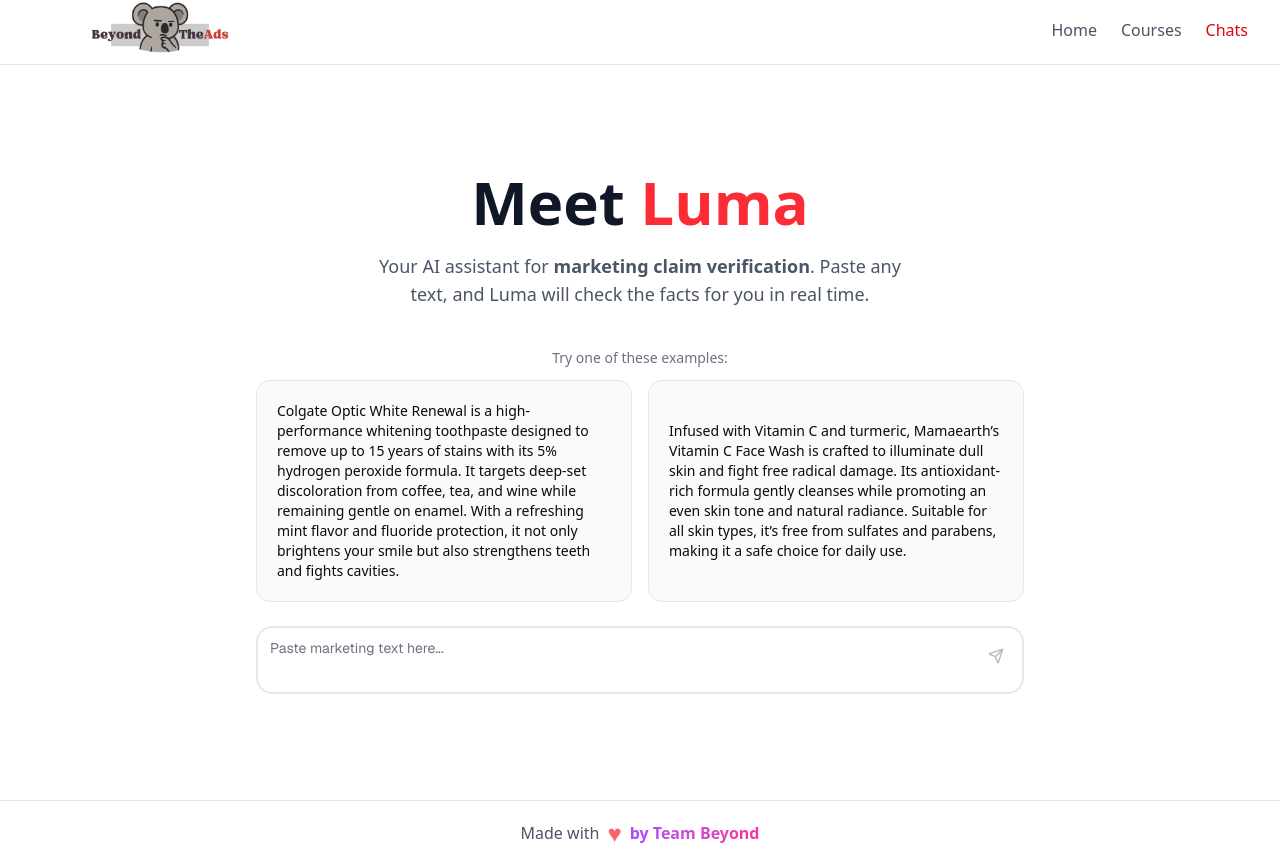
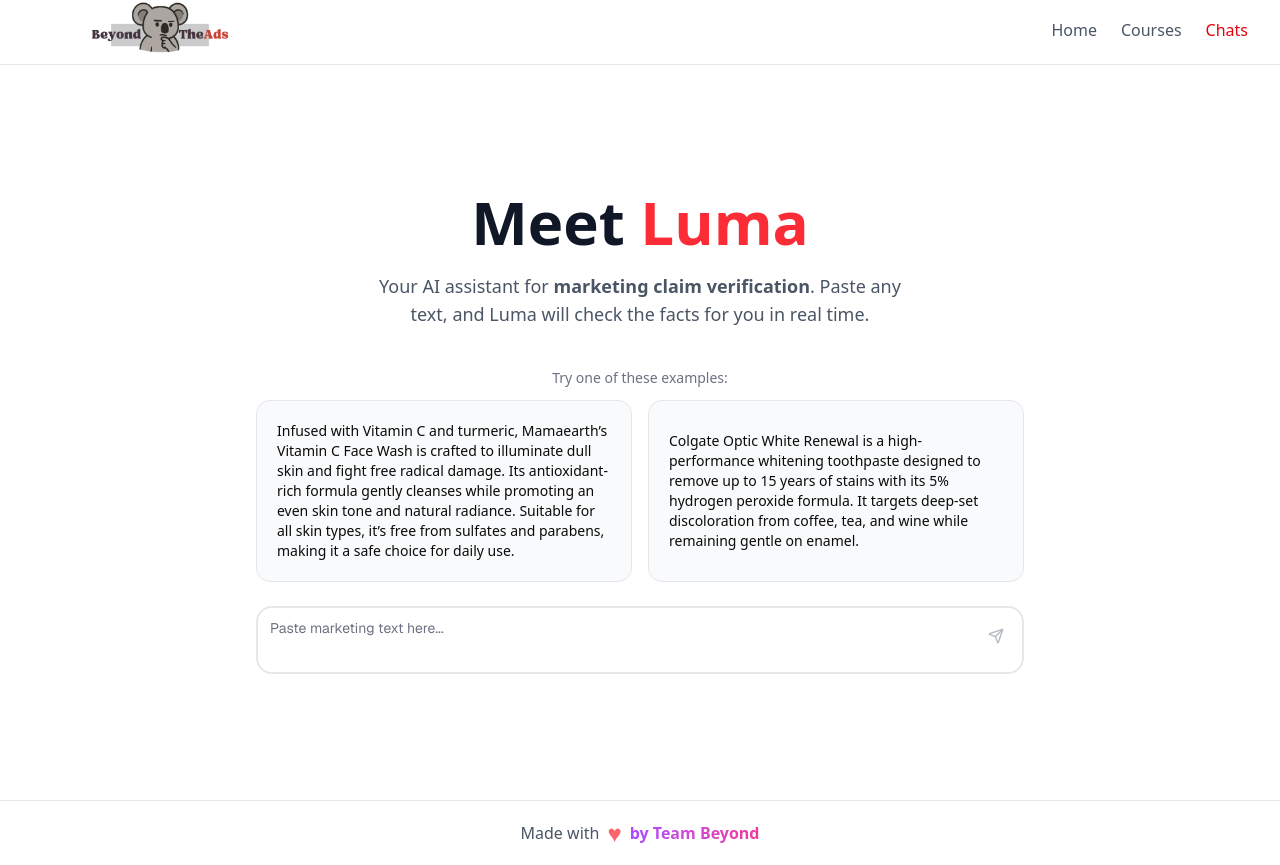
Before and after one commit to blaze-000/UNESCO, a Next.js app in the folder frontend/: page /chats in a window 1280 px wide. Built offline with nearby package versions, Linux system fonts and the light colour scheme.

Commit message:
Chat Box

```diff
--- a/frontend/src/app/chats/page.tsx
+++ b/frontend/src/app/chats/page.tsx
@@ -25,8 +25,9 @@
 const BACKEND_URL = "https://rishi-kesh-00-luma.hf.space/";
 
 const EXAMPLE_PROMPTS = [
-  "Colgate Optic White Renewal is a high-performance whitening toothpaste designed to remove up to 15 years of stains with its 5% hydrogen peroxide formula. It targets deep-set discoloration from coffee, tea, and wine while remaining gentle on enamel. With a refreshing mint flavor and fluoride protection, it not only brightens your smile but also strengthens teeth and fights cavities.",
   "Infused with Vitamin C and turmeric, Mamaearth’s Vitamin C Face Wash is crafted to illuminate dull skin and fight free radical damage. Its antioxidant-rich formula gently cleanses while promoting an even skin tone and natural radiance. Suitable for all skin types, it’s free from sulfates and parabens, making it a safe choice for daily use.",
+  "Colgate Optic White Renewal is a high-performance whitening toothpaste designed to remove up to 15 years of stains with its 5% hydrogen peroxide formula. It targets deep-set discoloration from coffee, tea, and wine while remaining gentle on enamel.",
+
 ];
 
 const InputComponent = React.memo(
```
